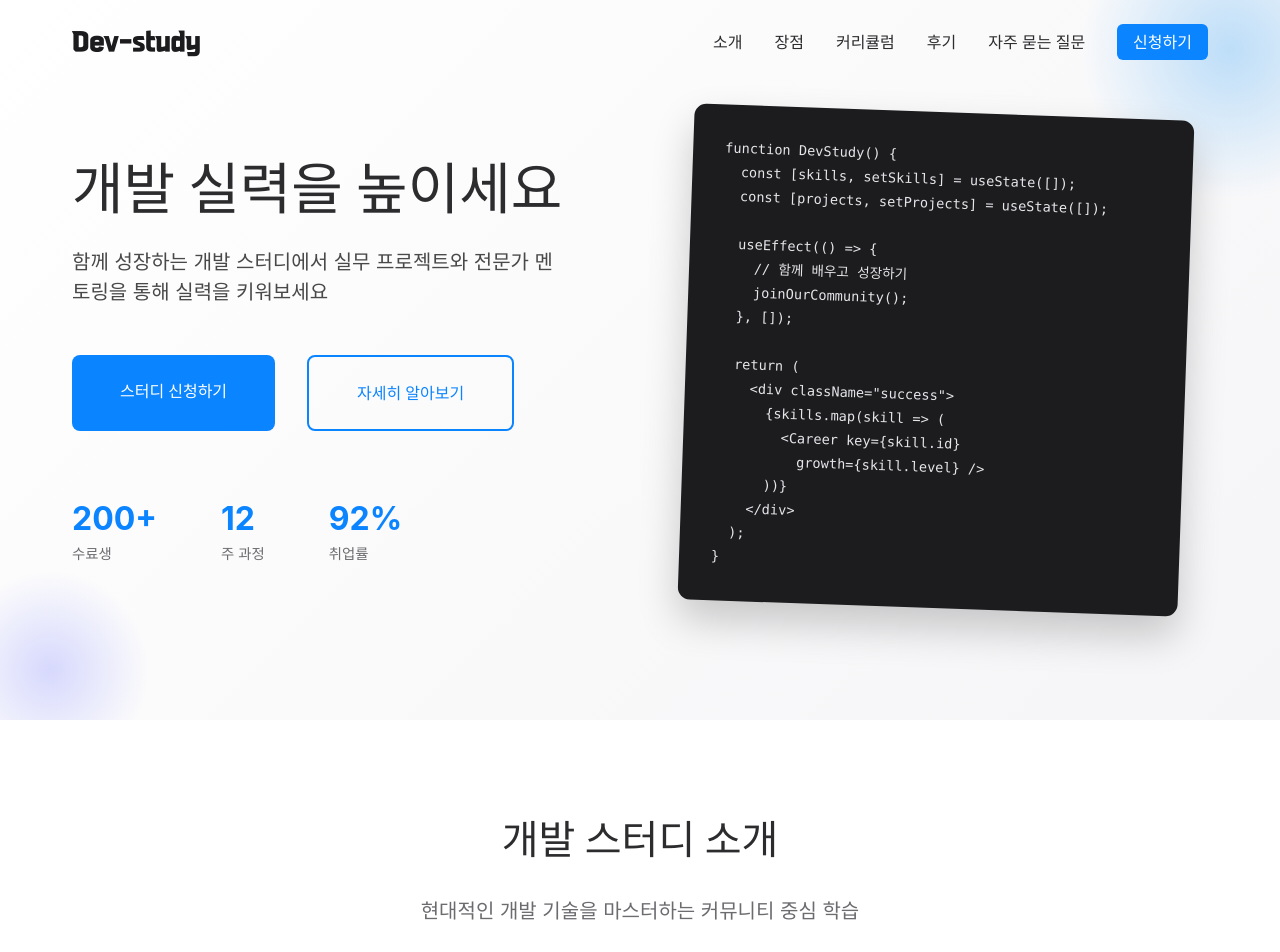
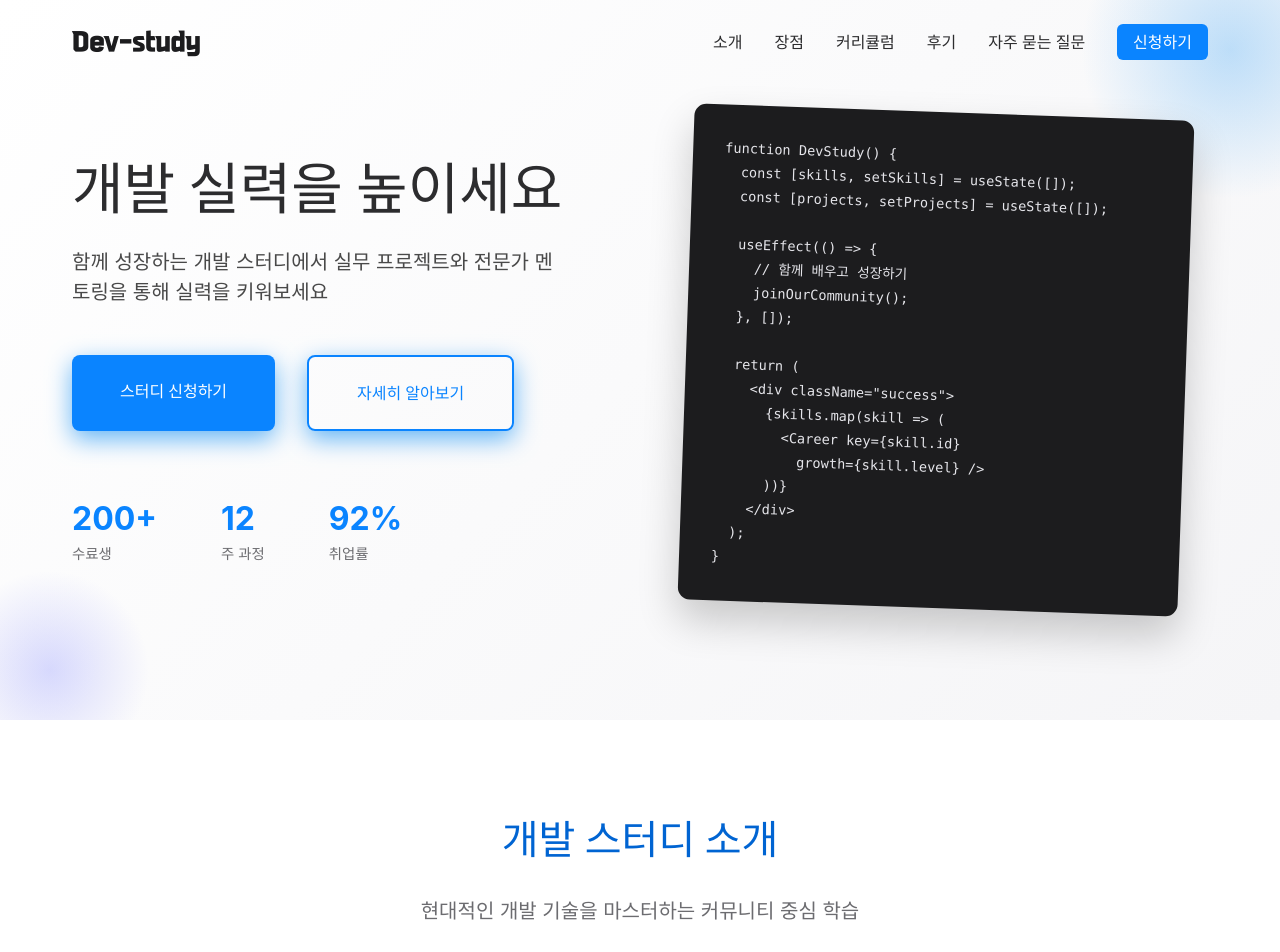
Before and after one commit to kss2002/dev-study, a React (Vite) app: page / in a window 1280 px wide. Shown: the top 952 px of the page. Built offline with nearby package versions, Linux system fonts and the light colour scheme.

Commit message:
app modi

```diff
--- a/src/App.css
+++ b/src/App.css
@@ -100,6 +100,7 @@ h1 {
 h2 {
   font-size: clamp(1.75rem, 4vw, 2.5rem);
   margin-bottom: var(--space-md);
+  color: var(--primary-dark);
 }
 
 h3 {
@@ -112,6 +113,7 @@ p {
 }
 
 .btn {
+  box-shadow: var(--primary-light) 0px 8px 24px;
   display: inline-block;
   padding: var(--space-sm) var(--space-lg);
   background-color: var(--primary);
```
